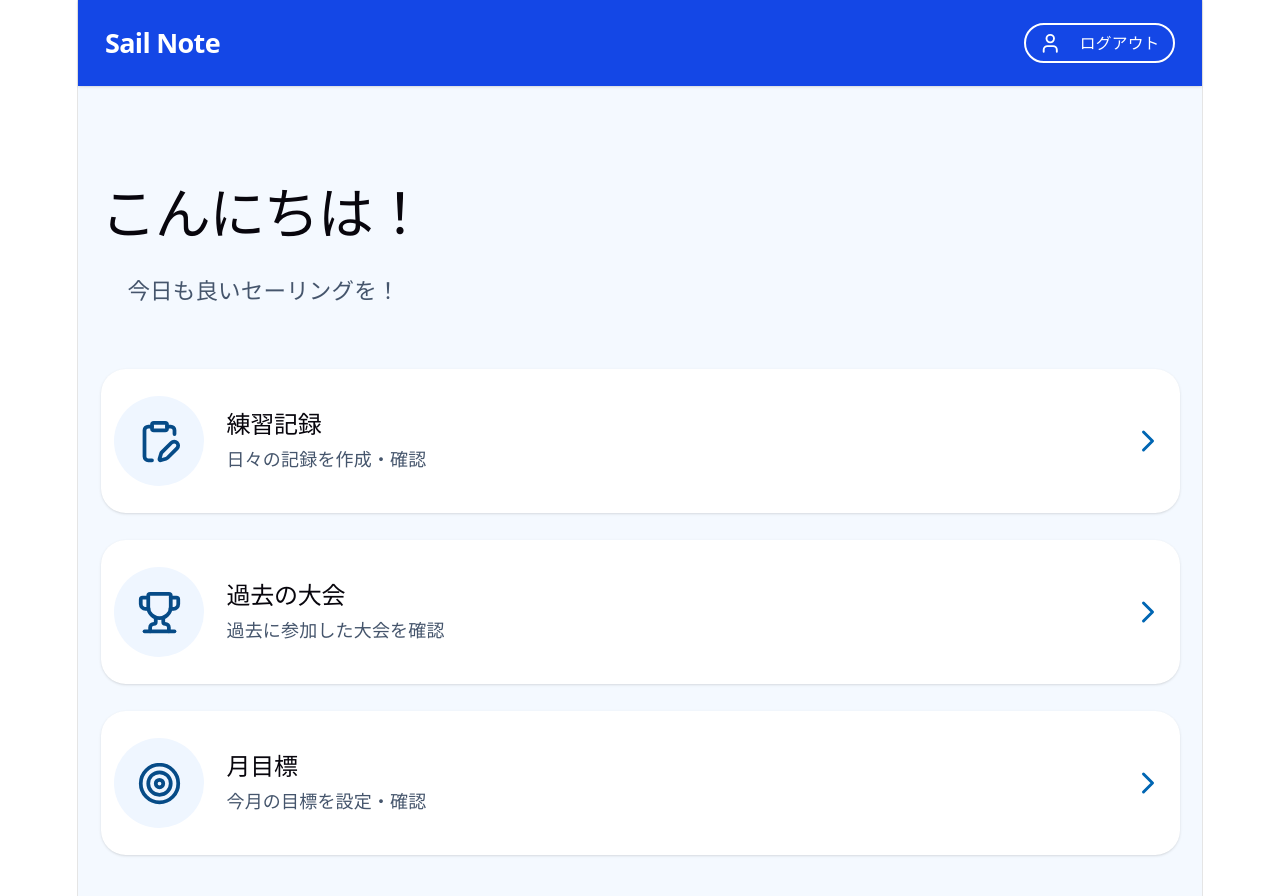
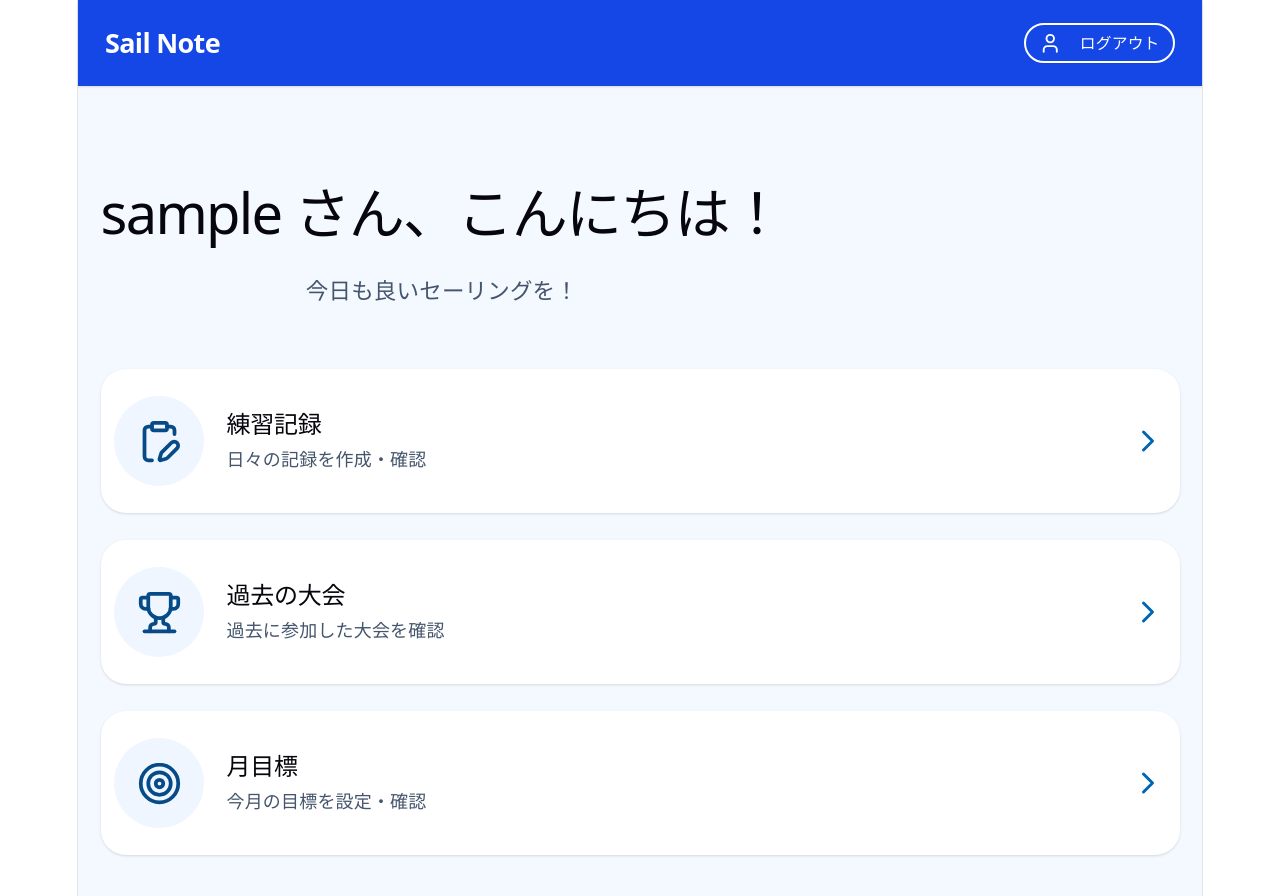
Before and after one commit to Atsushi-iwaguchi/sail-note-frontend, a React (Vite) app: page /dashboard in a window 1280 px wide. Shown: the top 896 px of the page. Built offline with nearby package versions, Linux system fonts and the light colour scheme; no server answers; sample sign-in values are in the browser's storage.

Commit message:
handledeleteを非同期処理に修正

```diff
--- a/src/pages/Dashboard.tsx
+++ b/src/pages/Dashboard.tsx
@@ -1,5 +1,6 @@
 import Header from "@/components/Header";
 import { Button } from "@/components/ui/button";
+import { useAuth } from "@/contexts/AuthContext";
 import { ClipboardPen, Trophy, Target, ChevronRight } from "lucide-react";
 import { useNavigate } from "react-router-dom";
 
@@ -26,6 +27,7 @@ const MenuItems = [
 
 export default function Dashboard() {
   const navigate = useNavigate();
+  const { user } = useAuth();
 
   return (
     <div className="min-h-screen bg-[#f4f9ff]">
@@ -34,15 +36,12 @@ export default function Dashboard() {
       <main className="mx-auto max-w-5xl px-5 pb-32">
         <section className="flex items-center justify-between py-10 sm:py-14">
           <div>
-            <h1 className="text-3xl font-bold sm:text-4xl">
-              こんにちは！
-            </h1>
+            <h1 className="text-3xl font-bold sm:text-4xl">{user?.username} さん、こんにちは！</h1>
 
             <p className="mt-4 text-lg text-slate-600 sm:text-xl">
               今日も良いセーリングを！
             </p>
           </div>
-
         </section>
 
         <div className="flex flex-col gap-6">
--- a/src/pages/PracticeRecord/PracticeRecordDetail.tsx
+++ b/src/pages/PracticeRecord/PracticeRecordDetail.tsx
@@ -14,9 +14,13 @@ export default function RecordDetail() {
 
   const navigate = useNavigate();
 
-  const handleDelete = () => {
-    api.delete(`/practice_records/${id}`);
-    navigate("/Practice-records");
+  const handleDelete = async () => {
+    try {
+      await api.delete(`/practice_records/${id}`);
+      navigate("/practice-records");
+    } catch {
+      setError("削除に失敗しました");
+    }
   };
 
   useEffect(() => {
```
